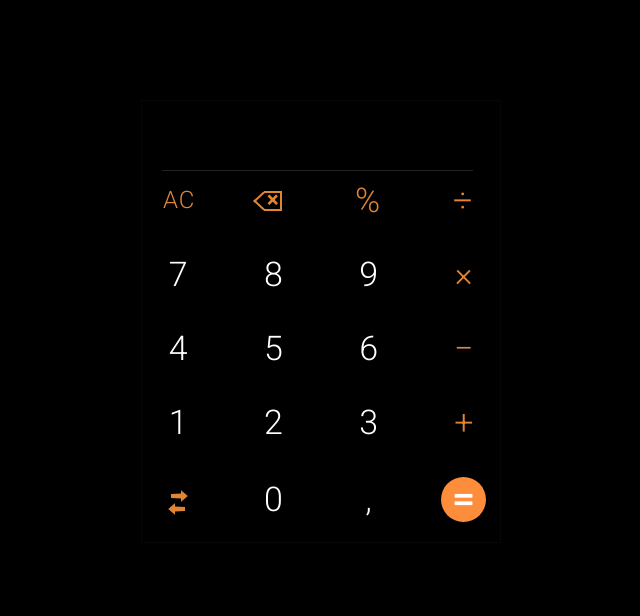
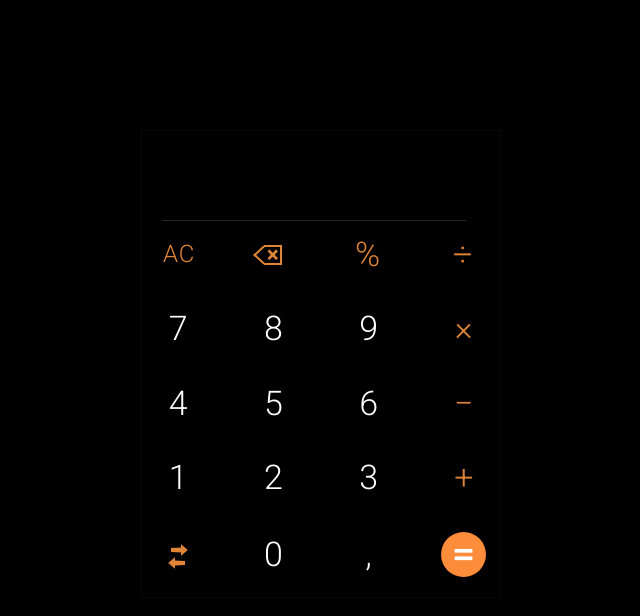
Before and after one commit to RizvanDev/a-simple-calculator, a plain HTML site: page index.html in a window 1280 px wide. Shown: the whole page, without its empty margins (319-959 px from the left). Drawn offline with Linux system fonts and the light colour scheme.

Commit message:
margin-top, textarea
Height of the main unit
Replaced input with textarea for better readability

```diff
--- a/css/style.scss
+++ b/css/style.scss
@@ -11,13 +11,13 @@ body {
 .calculator__container {
    padding: 20px;
    max-width: 360px;
-   margin: 100px auto 0;
+   margin: 130px auto 0;
    position: relative;
    border: 1px dotted #6662;
 }
 .calculator__line {
-   max-width: 350px;
-   height: 50px;
+   max-width: 390px;
+   height: 70px;
    text-align: right;
    margin-bottom: 10px;
    font-size: 26px;
@@ -26,9 +26,10 @@ body {
    color: #fff;
    outline: none;
    border: none;
+   resize: none;
    border-bottom: 1px solid #fff2;
+   padding: 10px;
    overflow-x: auto;
-   padding: 10px;
 }
 .calculator__row {
    display: flex;
@@ -123,7 +124,7 @@ body {
 
 .info-modal {
    position: absolute;
-   top: 60px;
+   top: 90px;
    left: 50%;
    transform: translateX(-50%);
    text-transform: uppercase;
--- a/index.html
+++ b/index.html
@@ -12,7 +12,7 @@
 <body>
 
    <main class="calculator__container">
-      <input type="text" id="result" class="calculator__line" readonly>
+      <textarea type="text" id="result" class="calculator__line" readonly></textarea>
       <div class="calculator__row">
          <button type="button" class="item font-small orange" id="clean">AC</button>
          <button type="button" class="item delete orange" id="delete">&times;</button>
--- a/js/script.js
+++ b/js/script.js
@@ -74,7 +74,6 @@ document.getElementById('equality').onclick = function () {
 
    let result = document.getElementById('result').value;
 
-
    if (result) {
       document.getElementById('result').value = eval(result);
    };
```
Also changed, not shown: css/style.css.
